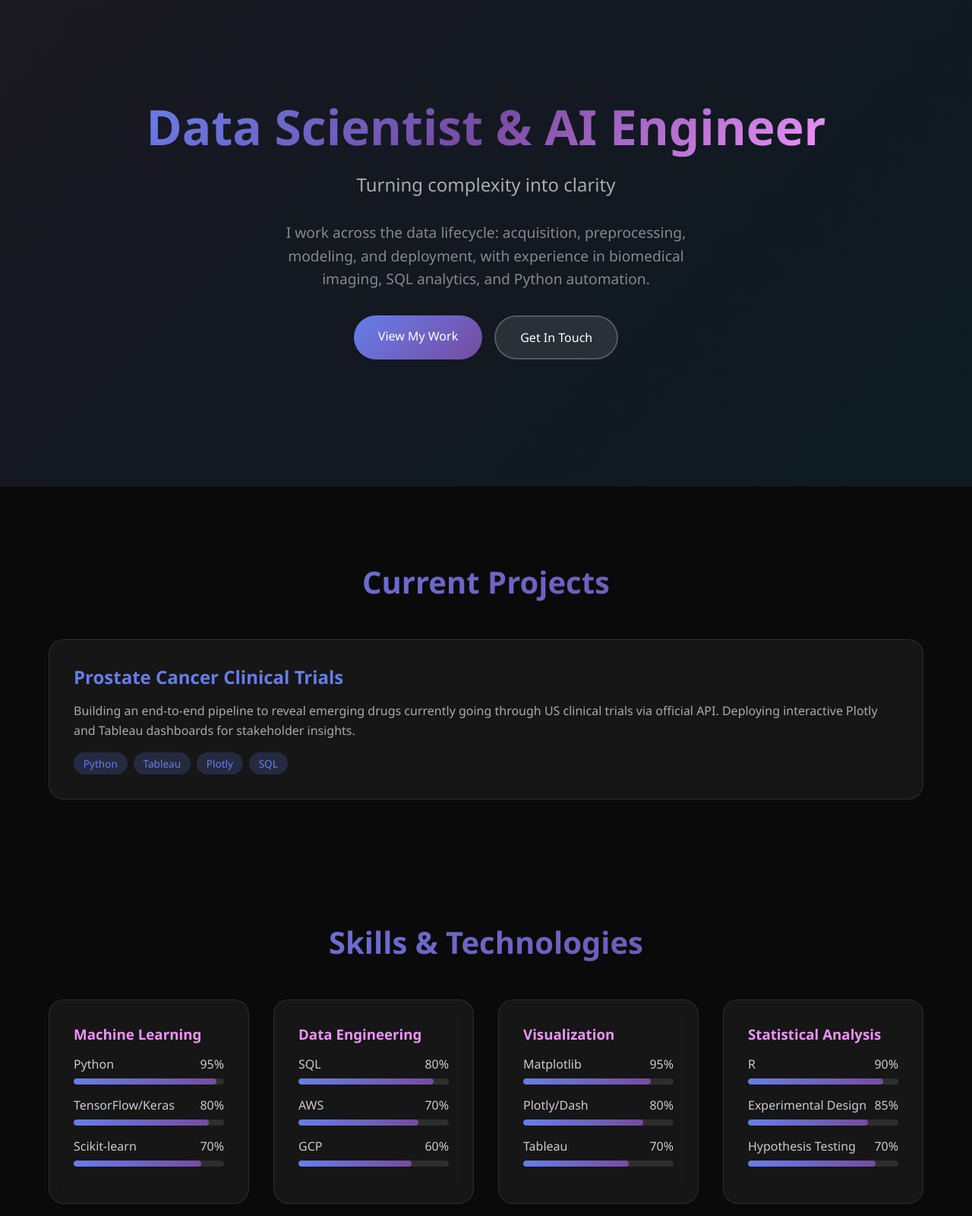
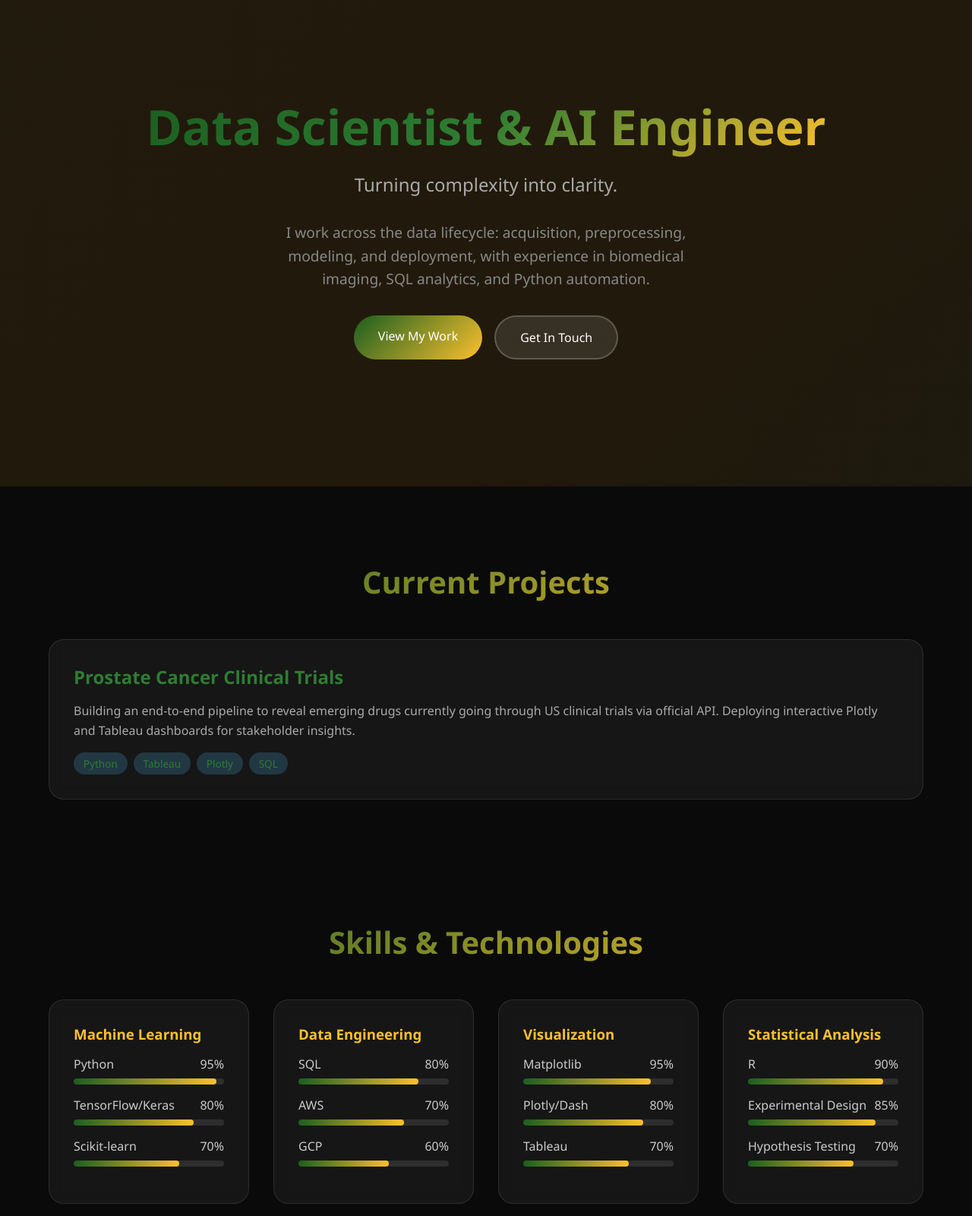
Before and after one commit to meccasha/meccasha.github.io, a plain HTML site: page index.html in a window 1280 px wide. Shown: the part 160-1760 px from the top of the page at 76% size. Drawn offline with Linux system fonts and the light colour scheme.

Commit message:
Update index.html

```diff
--- a/index.html
+++ b/index.html
@@ -25,7 +25,7 @@
             left: 0;
             width: 100%;
             height: 100%;
-            background: linear-gradient(135deg, #667eea 0%, #764ba2 25%, #f093fb 50%, #4facfe 75%, #00f2fe 100%);
+            background: linear-gradient(135deg, #1b5e20 0%, #2e7d32 25%, #fbc02d 50%, #f9a825 75%, #66bb6a 100%);
             background-size: 400% 400%;
             animation: gradientShift 15s ease infinite;
             opacity: 0.1;
@@ -55,7 +55,7 @@
         .logo {
             font-size: 1.5rem;
             font-weight: bold;
-            background: linear-gradient(135deg, #667eea, #764ba2);
+            background: linear-gradient(135deg, #1b5e20, #fbc02d);
             -webkit-background-clip: text;
             -webkit-text-fill-color: transparent;
         }
@@ -74,7 +74,7 @@
         }
 
         .nav-links a:hover {
-            color: #667eea;
+            color: #4fc3f7;
         }
 
         .nav-links a::after {
@@ -84,7 +84,7 @@
             left: 0;
             width: 0;
             height: 2px;
-            background: linear-gradient(90deg, #667eea, #764ba2);
+            background: linear-gradient(90deg, #1b5e20, #fbc02d);
             transition: width 0.3s;
         }
 
@@ -106,7 +106,7 @@
         .hero h1 {
             font-size: 4rem;
             margin-bottom: 1rem;
-            background: linear-gradient(135deg, #667eea, #764ba2, #f093fb);
+            background: linear-gradient(135deg, #1b5e20, #2e7d32, #fbc02d);
             -webkit-background-clip: text;
             -webkit-text-fill-color: transparent;
             animation: fadeInUp 1s ease;
@@ -157,13 +157,13 @@
         }
 
         .btn-primary {
-            background: linear-gradient(135deg, #667eea, #764ba2);
+            background: linear-gradient(135deg, #1b5e20, #fbc02d);
             color: #fff;
         }
 
         .btn-primary:hover {
             transform: translateY(-3px);
-            box-shadow: 0 10px 25px rgba(102, 126, 234, 0.5);
+            box-shadow: 0 10px 25px rgba(27, 94, 32, 0.5);
         }
 
         .btn-secondary {
@@ -188,7 +188,7 @@
             font-size: 2.5rem;
             text-align: center;
             margin-bottom: 3rem;
-            background: linear-gradient(135deg, #667eea, #764ba2);
+            background: linear-gradient(135deg, #1b5e20, #fbc02d);
             -webkit-background-clip: text;
             -webkit-text-fill-color: transparent;
         }
@@ -212,12 +212,12 @@
 
         .project-card:hover {
             transform: translateY(-10px);
-            border-color: #667eea;
-            box-shadow: 0 20px 40px rgba(102, 126, 234, 0.3);
+            border-color: #1b5e20;
+            box-shadow: 0 20px 40px rgba(27, 94, 32, 0.3);
         }
 
         .project-card h3 {
-            color: #667eea;
+            color: #2e7d32;
             margin-bottom: 1rem;
             font-size: 1.5rem;
         }
@@ -236,11 +236,11 @@
         }
 
         .tech-tag {
-            background: rgba(102, 126, 234, 0.2);
+            background: rgba(79, 195, 247, 0.2);
             padding: 0.3rem 0.8rem;
             border-radius: 20px;
             font-size: 0.85rem;
-            color: #667eea;
+            color: #2e7d32;
         }
 
         /* Skills Section */
@@ -259,7 +259,7 @@
         }
 
         .skill-category h3 {
-            color: #f093fb;
+            color: #fbc02d;
             margin-bottom: 1rem;
         }
 
@@ -283,7 +283,7 @@
 
         .skill-progress {
             height: 100%;
-            background: linear-gradient(90deg, #667eea, #764ba2);
+            background: linear-gradient(90deg, #1b5e20, #fbc02d);
             border-radius: 10px;
             transition: width 1s ease;
         }
@@ -315,9 +315,9 @@
         }
 
         .contact-link:hover {
-            background: linear-gradient(135deg, #667eea, #764ba2);
+            background: linear-gradient(135deg, #1b5e20, #fbc02d);
             transform: translateY(-5px);
-            box-shadow: 0 10px 25px rgba(102, 126, 234, 0.4);
+            box-shadow: 0 10px 25px rgba(27, 94, 32, 0.4);
         }
 
         /* Footer */
@@ -363,7 +363,7 @@
 
     <section class="hero">
         <h1>Data Scientist & AI Engineer</h1>
-        <p class="subtitle">Turning complexity into clarity</p>
+        <p class="subtitle">Turning complexity into clarity.</p>
         <p class="tagline">I work across the data lifecycle: acquisition, preprocessing, modeling, and deployment, with experience in biomedical imaging, SQL analytics, and Python automation.</p>
         <div class="cta-buttons">
             <a href="#projects" class="btn btn-primary">View My Work</a>
@@ -407,7 +407,7 @@
                         <span>80%</span>
                     </div>
                     <div class="skill-bar">
-                        <div class="skill-progress" style="width: 90%"></div>
+                        <div class="skill-progress" style="width: 80%"></div>
                     </div>
                 </div>
                 <div class="skill-item">
@@ -416,7 +416,7 @@
                         <span>70%</span>
                     </div>
                     <div class="skill-bar">
-                        <div class="skill-progress" style="width: 85%"></div>
+                        <div class="skill-progress" style="width: 70%"></div>
                     </div>
                 </div>
             </div>
@@ -429,7 +429,7 @@
                         <span>80%</span>
                     </div>
                     <div class="skill-bar">
-                        <div class="skill-progress" style="width: 90%"></div>
+                        <div class="skill-progress" style="width: 80%"></div>
                     </div>
                 </div>
                 <div class="skill-item">
@@ -438,7 +438,7 @@
                         <span>70%</span>
                     </div>
                     <div class="skill-bar">
-                        <div class="skill-progress" style="width: 80%"></div>
+                        <div class="skill-progress" style="width: 70%"></div>
                     </div>
                 </div>
                 <div class="skill-item">
@@ -447,7 +447,7 @@
                         <span>60%</span>
                     </div>
                     <div class="skill-bar">
-                        <div class="skill-progress" style="width: 75%"></div>
+                        <div class="skill-progress" style="width: 60%"></div>
                     </div>
                 </div>
             </div>
@@ -500,7 +500,7 @@
                         <span>85%</span>
                     </div>
                     <div class="skill-bar">
-                        <div class="skill-progress" style="width: 80%"></div>
+                        <div class="skill-progress" style="width: 85%"></div>
                     </div>
                 </div>
                 <div class="skill-item">
@@ -509,7 +509,7 @@
                         <span>70%</span>
                     </div>
                     <div class="skill-bar">
-                        <div class="skill-progress" style="width: 85%"></div>
+                        <div class="skill-progress" style="width: 70%"></div>
                     </div>
                 </div>
             </div>
```
